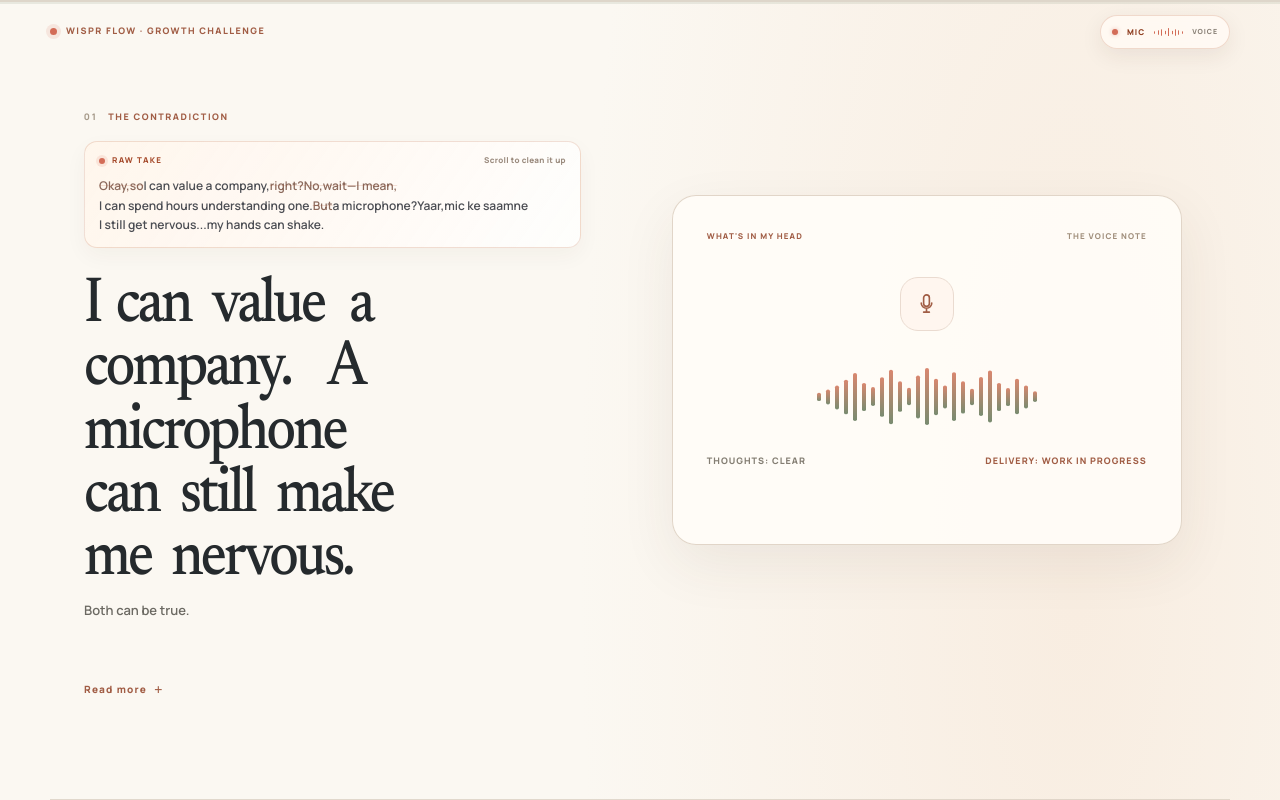
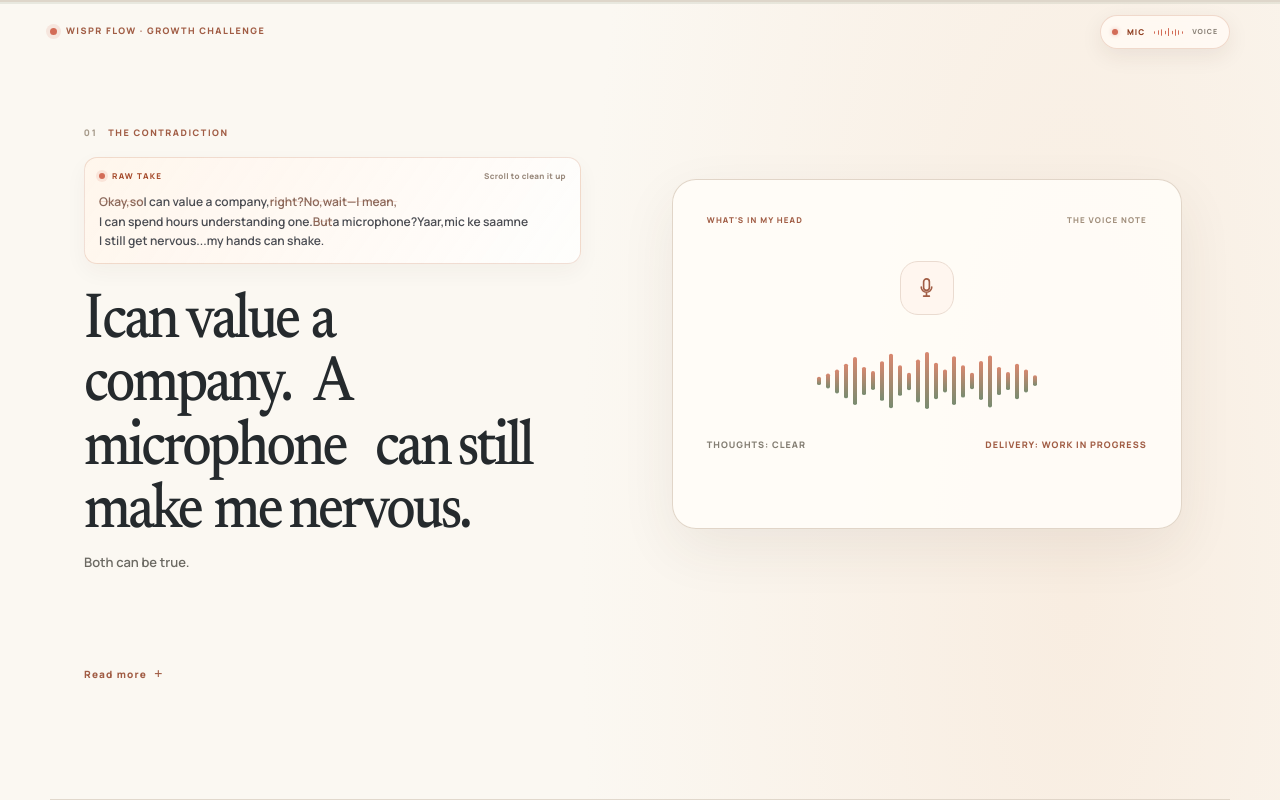
Before and after one commit to aman482006-beep/MY-WEBSITE, a Next.js app: page /wispr-flow in a window 1280 px wide. Shown: the top 800 px of the page. Built offline with nearby package versions, Linux system fonts and the light colour scheme.

Commit message:
Use semantic whitespace rather than CSS margins between headline words

```diff
--- a/src/app/story.css
+++ b/src/app/story.css
@@ -2955,7 +2955,7 @@ body:has(.wispr-challenge) .site-main {
   word-spacing: .025em;
 }
 .aj-story-clean-word:not(:last-child) {
-  margin-right: .21em;
+  margin-right: 0;
 }
 .aj-story-video-visual {
   width: min(100%, 420px);
```
